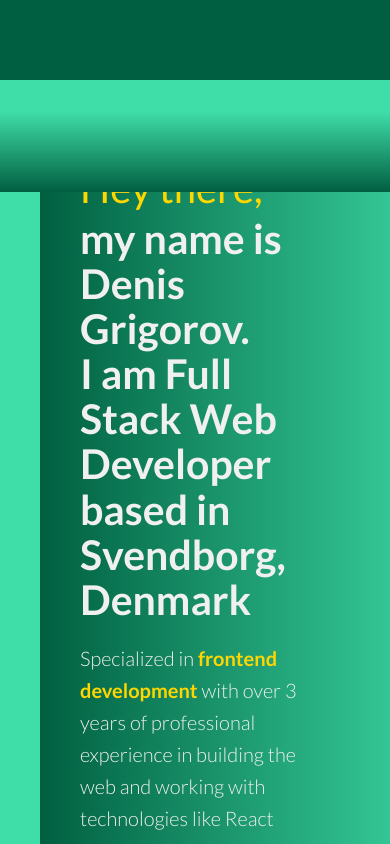
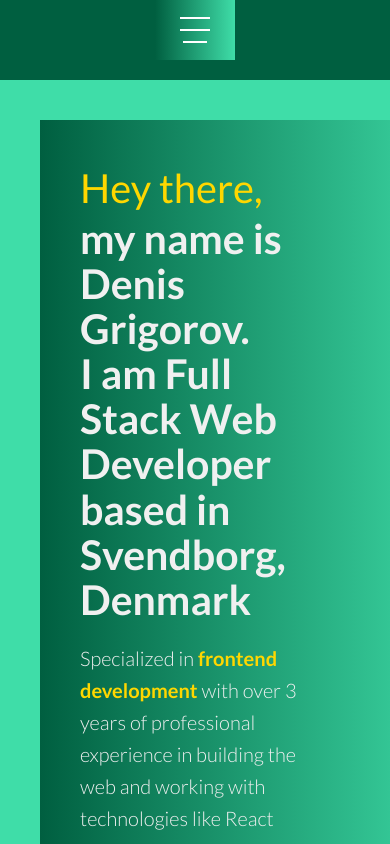
Before and after one commit to Den-programmer/Portfolio, a React (Create React App) app: page / in a window 390 px wide. Shown: the top 844 px of the page. Built offline with nearby package versions, Linux system fonts and the light colour scheme.

Commit message:
Fixed problem with sidebar responsive

```diff
--- a/src/components/Sidebar/Navbar/navbar.module.scss
+++ b/src/components/Sidebar/Navbar/navbar.module.scss
@@ -18,7 +18,6 @@
 @media screen and (max-device-width: 1000px) {
     .nav {
         margin-left: 0px;
-        margin-top: 80px;
         width: 100%;
         .list {
             height: 100%;
--- a/src/components/Sidebar/sidebar.module.scss
+++ b/src/components/Sidebar/sidebar.module.scss
@@ -2,14 +2,17 @@
 
 .sidebarContainer {
     position: fixed;
-    top: 0px;
-    bottom: 0px;
+    top: 0;
+    left: 0;
+    width: 80px;
+    height: 100vh;
     z-index: 998;
-    box-shadow: none;
     display: flex;
     flex-direction: column;
+    align-items: center;
+    justify-content: center;
     background: linear-gradient($header_gradient);
-    transition: transform 0.25s ease-in-out 0s, box-shadow 0.25s 0s;
+    transition: transform 0.25s ease-in-out, box-shadow 0.25s;
 }
 
 .initial {
@@ -23,6 +26,9 @@
     font-size: 50px;
     font-weight: bold;
     cursor: pointer;
+    position: absolute;
+    top: 0;
+    left: 0;
 }
 
 .barContent {
@@ -34,76 +40,94 @@
 }
 
 .sidebarSectionContainer {
-    width: 80px;
-    height: 80vh;
+    width: 100%;
+    flex: 1;
+    display: flex;
+    align-items: center;
+    justify-content: center;
 }
 
 .sidebarSection {
     width: 100%;
-    height: 100%;
+    display: flex;
+    align-items: center;
+    justify-content: center;
 }
 
 .ButtonMenu {
-    width: 100%;
-    height: 100%;
     display: flex;
     align-items: center;
     justify-content: center;
 
     .hamburger {
         cursor: pointer;
+        display: flex;
+        flex-direction: column;
+        align-items: center;
 
         .bar {
             @extend .barContent;
+            width: 30px;
+            height: 2px;
+            background: #fff;
+            margin: 5px 0;
+            transition: all 0.2s ease-out, opacity 0.2s;
         }
 
         .barFirstActive {
             @extend .barContent;
             transform: rotate(45deg);
-            position: relative;
-            top: 6px;
+            position: absolute;
         }
 
         .barSecondActive {
             @extend .barContent;
             transform: rotate(-45deg);
+            position: absolute;
+        }
+
+        .barThirdInactive {
+            display: none;
         }
     }
 }
 
-@media screen and (max-device-width: 1000px) {
+.socials {
+    margin-top: auto;
+    padding-bottom: 20px;
+}
+
+@media screen and (max-width: 1000px) {
     .sidebarContainer {
-        bottom: auto;
-        transform: rotate(-90deg) translate(732px, 732px);
+        position: fixed;
+        top: 0;
+        left: 50%;
+        transform: translateX(-50%);
+        width: 100%;
+        height: 60px;
+        flex-direction: row;
+        justify-content: center;
+        padding: 0;
+        background-color: $common_bgc2;
     }
 
     .initial {
-        transform: rotate(90deg);
+        display: none; // Hide the initial on smaller screens
     }
 
     .sidebarSectionContainer {
-        width: 80px;
-        height: 200vh;
-    }
-
-    .sidebarSection {
-        width: 100%;
-        height: 100%;
+        width: auto;
+        display: flex;
+        align-items: center;
     }
 
     .ButtonMenu {
         .hamburger {
-            cursor: pointer;
-            transform: rotate(90deg) translateX(-300px);
+            transform: none;
         }
     }
-}
 
-@media screen and (max-device-width: 576px) {
-    .ButtonMenu {
-        .hamburger {
-            cursor: pointer;
-            transform: rotate(90deg) translateX(-520px);
-        }
+    .socials {
+        display: none; // Hide socials on smaller screens
     }
 }
```
Also changed, not shown: 1 other file (tests, documents, lock files or other folders).
